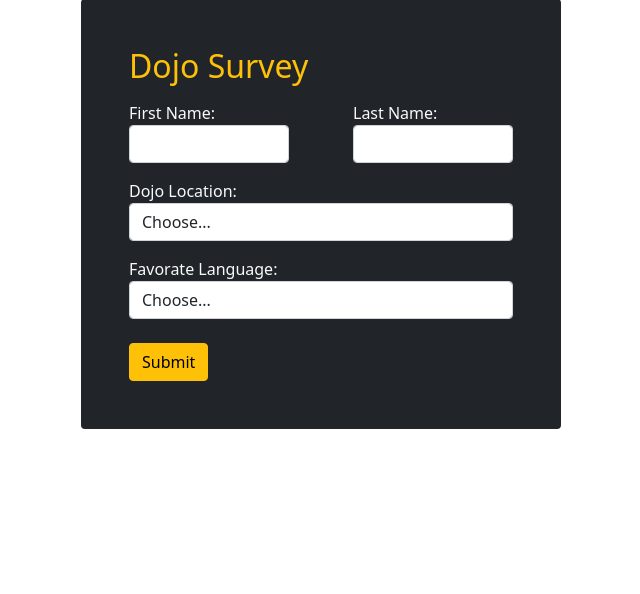
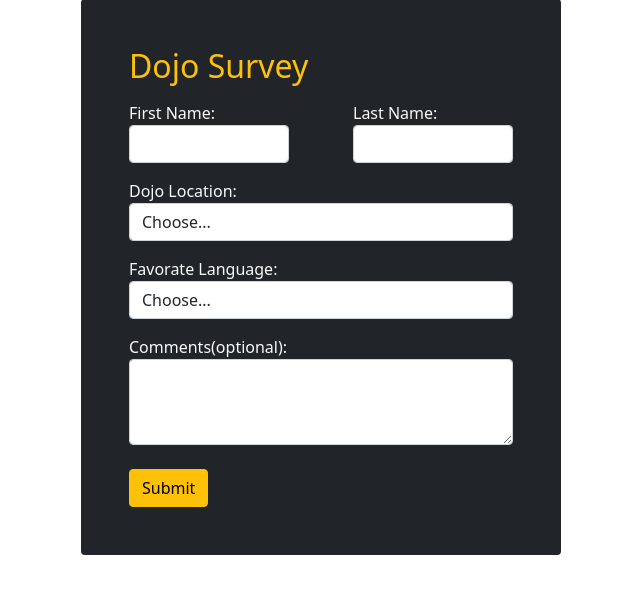
Before and after one commit to ancient-forest-creature/survey, a Python web app: template templates/index.html in a window 1280 px wide. Shown: the part 49-643 px from the top of the page, without its empty margins (319-959 px from the left). Run offline with Jinja, Linux system fonts and the light colour scheme; the template is opened without the code that fills it, so the values that code supplies are empty.

Commit message:
Finishing the inital pass on index.html

```diff
--- a/templates/index.html
+++ b/templates/index.html
@@ -55,8 +55,12 @@
                     </select>
                 </div>
             </div>
-
-
+            <div class="form-row mt-3">
+                <div class="form-group col-12">
+                    <label for="comments">Comments(optional):</label>
+                    <textarea id="comments" name="comments" class="form-control" rows="3"></textarea>
+                </div>
+            </div>
             <button class="btn btn-warning mt-4">Submit</button>
         </form>
     </div>
```
